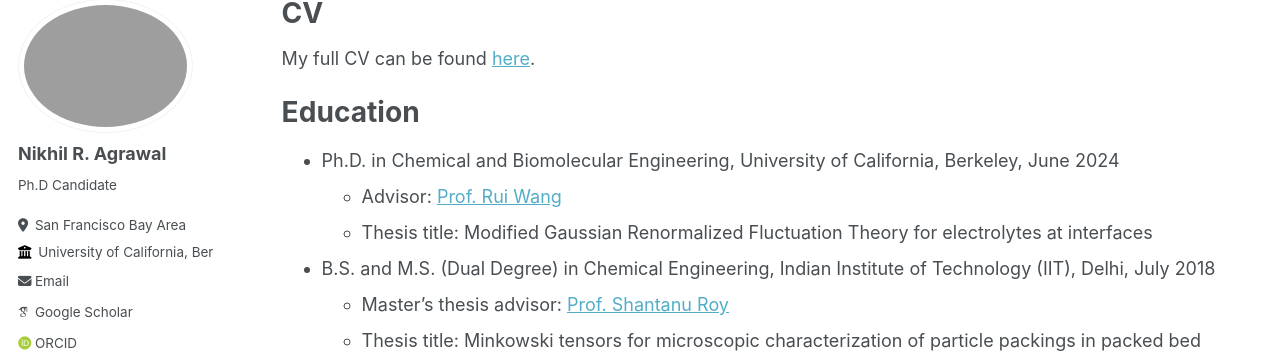
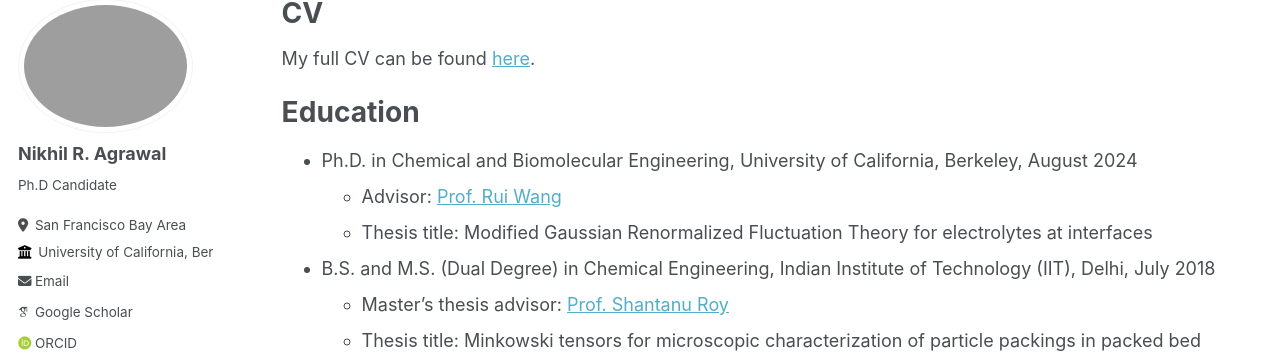
Before and after one commit to nikhil0165/nikhil0165.github.io, a Jekyll site: the page built from _pages/cv.md, in a window 1280 px wide and 900 px high. Shown: the part 107-460 px from the top of the window. Built offline with Jekyll 4.4.1, drawn with Linux system fonts in a browser that asks for light colours; some web fonts are replaced.

```diff
--- a/_pages/cv.md
+++ b/_pages/cv.md
@@ -13,7 +13,7 @@ My full CV can be found [here](http://nikhil0165.github.io/files/CV_NikhilRAgraw
 
 Education
 ======
-* Ph.D. in Chemical and Biomolecular Engineering, University of California, Berkeley, June 2024
+* Ph.D. in Chemical and Biomolecular Engineering, University of California, Berkeley, August 2024
   * Advisor: [Prof. Rui Wang](https://chemistry.berkeley.edu/people/rui-wang)
   * Thesis title: Modified Gaussian Renormalized Fluctuation Theory for electrolytes at interfaces
 * B.S. and M.S. (Dual Degree) in Chemical Engineering, Indian Institute of Technology (IIT), Delhi, July 2018
```
Also changed, not shown: 1 other file.
